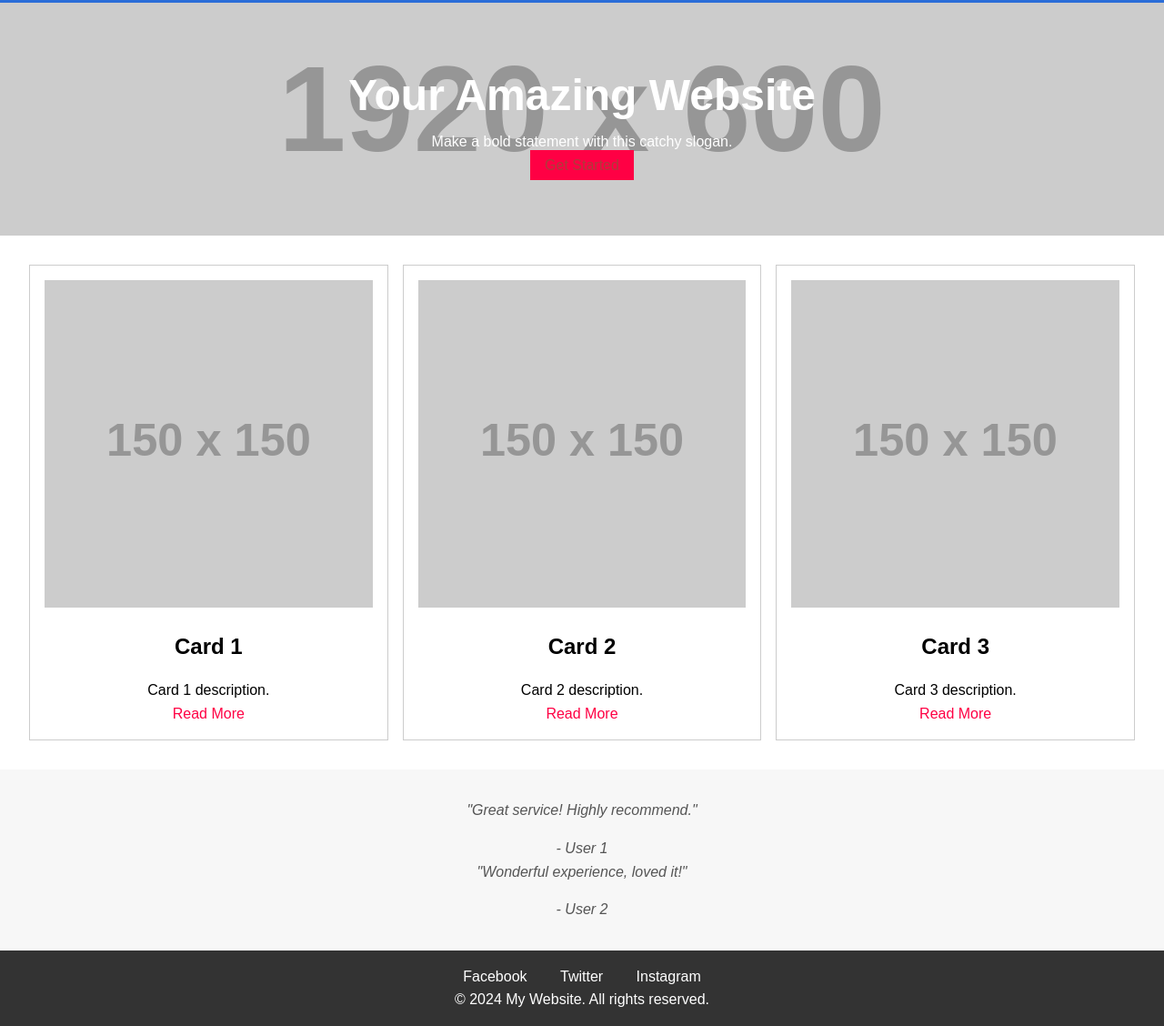
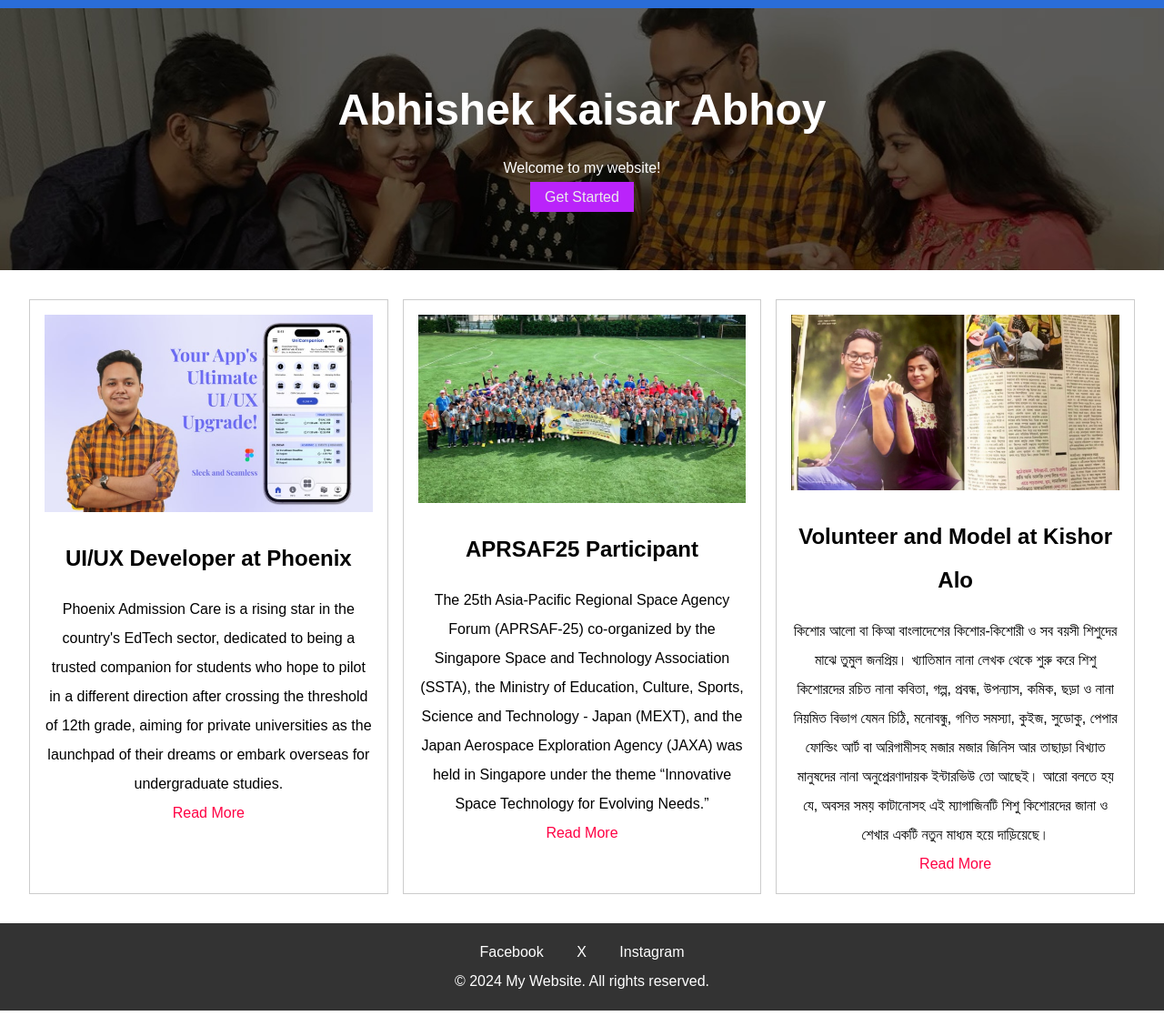
Before and after one commit to AbhishekKaisar/CSE_311_SUMMER24, a plain HTML site: page index.html in a window 1280 px wide. Shown: the part 55-1183 px from the top of the page at 91% size. Drawn offline with Linux system fonts and the light colour scheme; placeholder pictures from the web are drawn by us.

Commit message:
all changes

```diff
--- a/index.html
+++ b/index.html
@@ -30,44 +30,31 @@
     <main>
         <!-- Hero Section -->
         <section class="hero">
-            <h1>Your Amazing Website</h1>
-            <p>Make a bold statement with this catchy slogan.</p>
-            <a href="#" class="btn">Get Started</a>
+
+            <h1>Abhishek Kaisar Abhoy</h1>
+            <p>Welcome to my website!</p>
+            <a href="https://linktr.ee/abhishekkaisar" class="btn">Get Started</a>
         </section>
 
         <!-- Cards Section -->
         <section class="cards-section">
             <div class="card">
-                <img src="https://via.placeholder.com/150" alt="Card Image">
-                <h2>Card 1</h2>
-                <p>Card 1 description.</p>
+                <img src="Images/create-stunning-designs-that-make-your-app-shine.png" alt="UI/UX Developer at Phoenix">
+                <h2>UI/UX Developer at Phoenix</h2>
+                <p>Phoenix Admission Care is a rising star in the country's EdTech sector, dedicated to being a trusted companion for students who hope to pilot in a different direction after crossing the threshold of 12th grade, aiming for private universities as the launchpad of their dreams or embark overseas for undergraduate studies.</p>
                 <a href="#">Read More</a>
             </div>
             <div class="card">
-                <img src="https://via.placeholder.com/150" alt="Card Image">
-                <h2>Card 2</h2>
-                <p>Card 2 description.</p>
+                <img src="Images/Rocket04.jpg" alt="Card Image">
+                <h2>APRSAF25 Participant</h2>
+                <p>The 25th Asia-Pacific Regional Space Agency Forum (APRSAF-25) co-organized by the Singapore Space and Technology Association (SSTA), the Ministry of Education, Culture, Sports, Science and Technology - Japan (MEXT), and the Japan Aerospace Exploration Agency (JAXA) was held in Singapore under the theme “Innovative Space Technology for Evolving Needs.”</p>
                 <a href="#">Read More</a>
             </div>
             <div class="card">
-                <img src="https://via.placeholder.com/150" alt="Card Image">
-                <h2>Card 3</h2>
-                <p>Card 3 description.</p>
+                <img src="Images/IMG_7064.jpg" alt="Card Image">
+                <h2>Volunteer and Model at Kishor Alo</h2>
+                <p>কিশোর আলো বা কিআ বাংলাদেশের কিশোর-কিশোরী ও সব বয়সী শিশুদের মাঝে তুমুল জনপ্রিয়। খ্যাতিমান নানা লেখক থেকে শুরু করে শিশু কিশোরদের রচিত নানা কবিতা, গল্প, প্রবন্ধ, উপন্যাস, কমিক, ছড়া ও নানা নিয়মিত বিভাগ যেমন চিঠি, মনোবন্ধু, গণিত সমস্যা, কুইজ, সুডোকু, পেপার ফোল্ডিং আর্ট বা অরিগামীসহ মজার মজার জিনিস আর তাছাড়া বিখ্যাত মানুষদের নানা অনুপ্রেরণাদায়ক ইন্টারভিউ তো আছেই। আরো বলতে হয় যে, অবসর সময় কাটানোসহ এই ম্যাগাজিনটি শিশু কিশোরদের জানা ও শেখার একটি নতুন মাধ্যম হয়ে দাড়িয়েছে।</p>
                 <a href="#">Read More</a>
-            </div>
-        </section>
-
-        <!-- Testimonial Section -->
-        <section class="testimonials">
-            <div class="testimonial-slider">
-                <blockquote>
-                    <p>"Great service! Highly recommend."</p>
-                    <cite>- User 1</cite>
-                </blockquote>
-                <blockquote>
-                    <p>"Wonderful experience, loved it!"</p>
-                    <cite>- User 2</cite>
-                </blockquote>
             </div>
         </section>
     </main>
@@ -75,9 +62,9 @@
     <!-- Footer Section -->
     <footer>
         <div class="social-media">
-            <a href="#">Facebook</a>
-            <a href="#">Twitter</a>
-            <a href="#">Instagram</a>
+            <a href="https://www.facebook.com/abhishek.kaisar">Facebook</a>
+            <a href="https://x.com/abhishek_kaisar">X</a>
+            <a href="https://www.instagram.com/abhishek.kaisar/">Instagram</a>
         </div>
         <p>&copy; 2024 My Website. All rights reserved.</p>
     </footer>
--- a/styles.css
+++ b/styles.css
@@ -7,7 +7,7 @@
 
 body {
     font-family: Arial, Helvetica, sans-serif, sans-serif;
-    line-height: 1.6;
+    line-height: 2;
 }
 
 header {
@@ -32,7 +32,7 @@ header {
 }
 
 .nav-links a {
-    color: rgb(199, 143, 143);
+    color: rgb(255, 255, 255);
     text-decoration: none;
 }
 
@@ -50,8 +50,8 @@ header {
 
 /* Hero Section */
 .hero {
-    background: url('https://via.placeholder.com/1920x600') no-repeat center center/cover;
-    color: white;
+    background: url('Images/Group-Study\ copy.jpeg') no-repeat center center/cover;
+    color: rgb(255, 255, 255);
     text-align: center;
     padding: 4rem 2rem;
 }
@@ -61,8 +61,8 @@ header {
 }
 
 .hero .btn {
-    background-color: #f04;
-    color: rgb(174, 59, 59);
+    background-color: rgb(186, 35, 250);
+    color: rgb(235, 235, 235);
     padding: 0.5rem 1rem;
     border: none;
     cursor: pointer;
```
Also changed, not shown: Images/Group-Study copy.jpeg (added), Images/IMG_7064.jpg (added), Images/Rocket04.jpg (added), Images/create-stunning-designs-that-make-your-app-shine.png (added), 2 other files.
